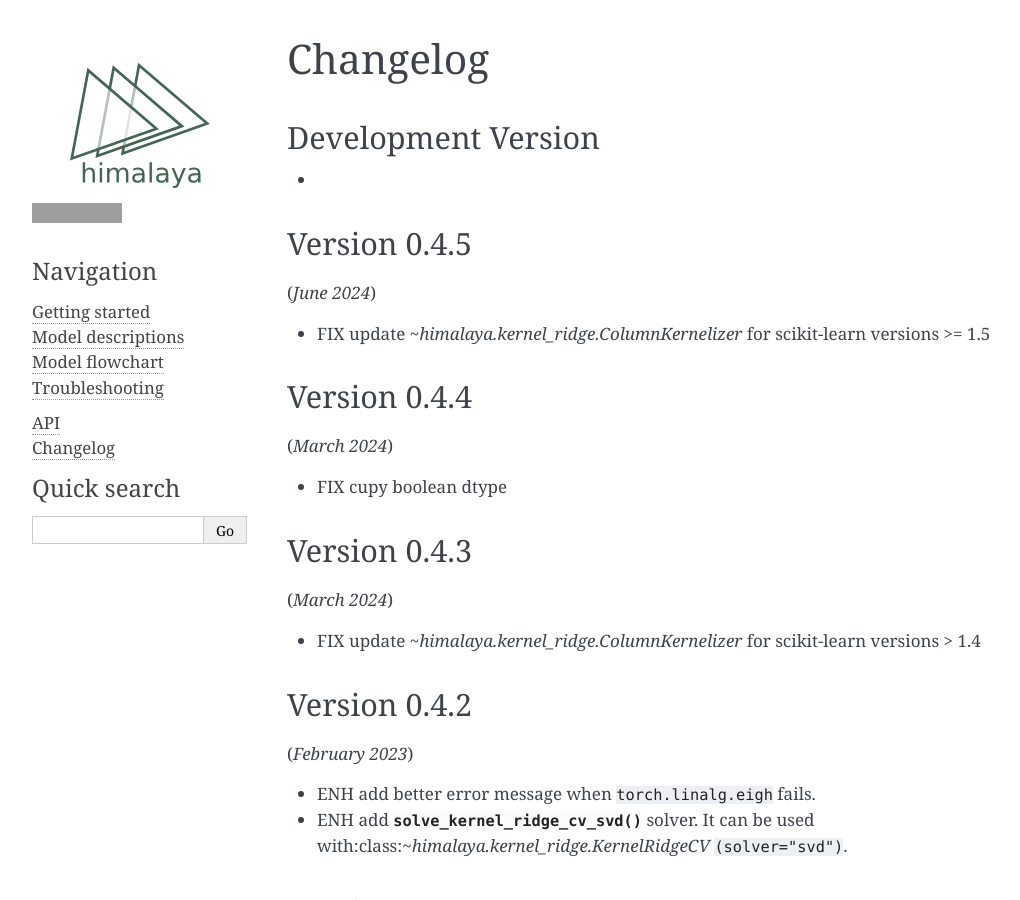
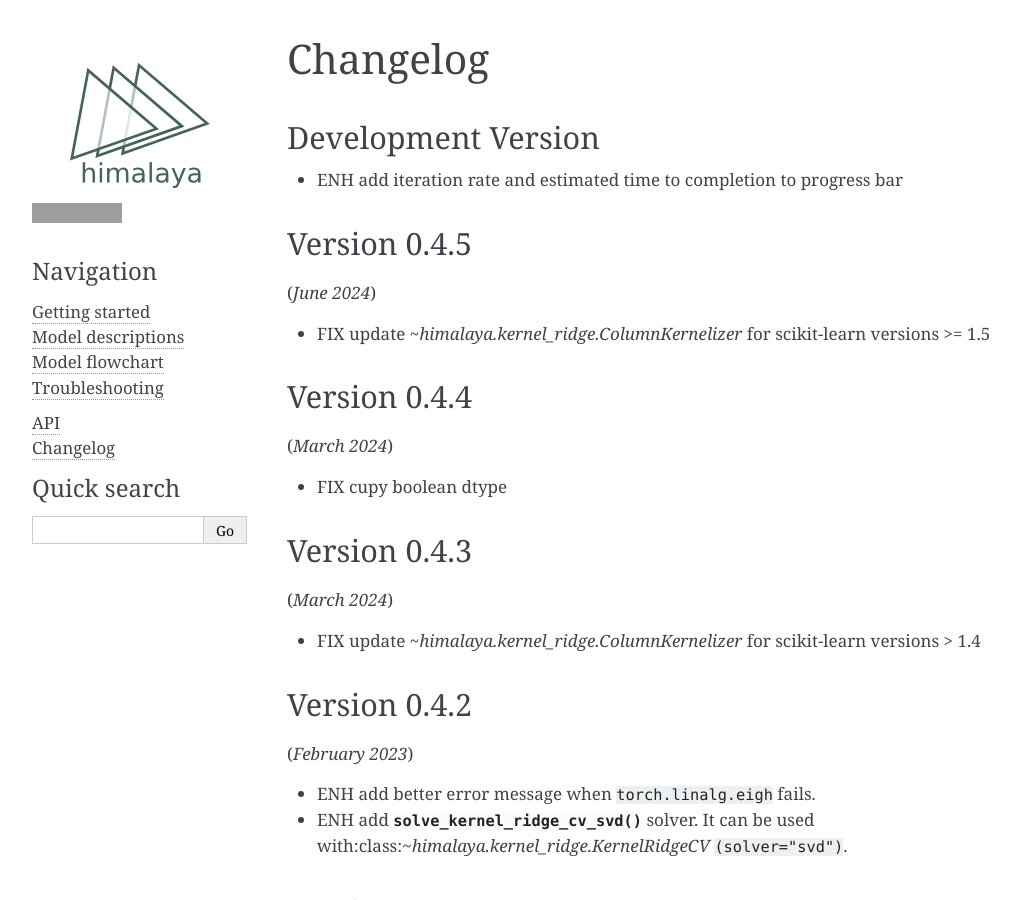
Before and after one commit to gallantlab/himalaya, a Sphinx documentation site: the page built from doc/changelog.rst, in a window 1280 px wide and 900 px high. Shown: the whole window, without its empty margins (18-1038 px from the left). Built offline with Sphinx 7.4.7, drawn with Linux system fonts in a browser that asks for light colours; pages that are not in the unit, such as notebooks, are missing from menus; the version number could not be read and is left out; grey boxes are pictures that could not be loaded.

Commit message:
Update changelog for progress bar enhancement
Co-authored-by: mvdoc <6150554+mvdoc@users.noreply.github.com>

```diff
--- a/doc/changelog.rst
+++ b/doc/changelog.rst
@@ -4,7 +4,7 @@ Changelog
 Development Version
 -------------------
 
--
+- ENH add iteration rate and estimated time to completion to progress bar
 
 Version 0.4.5
 -------------
```
